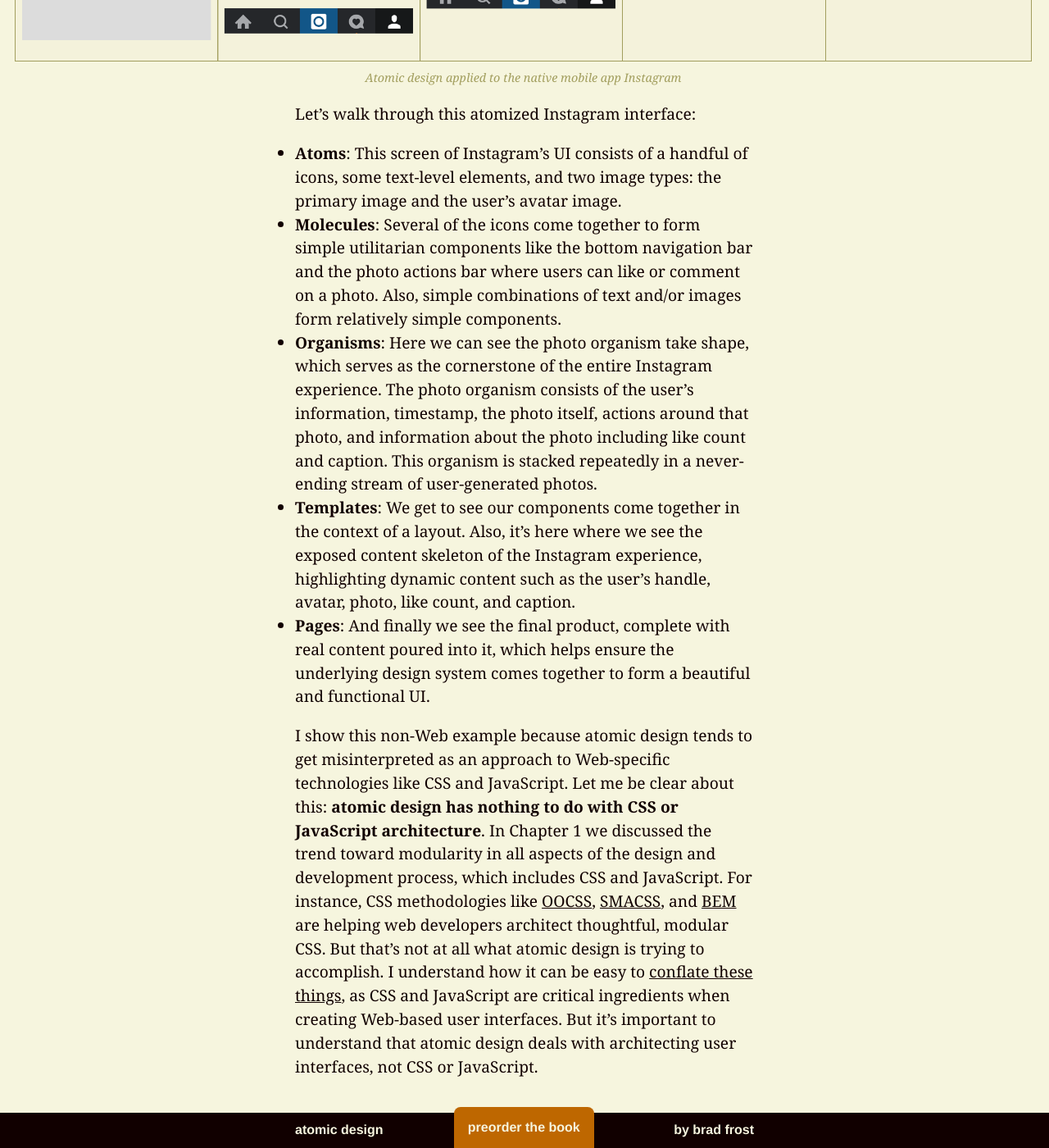
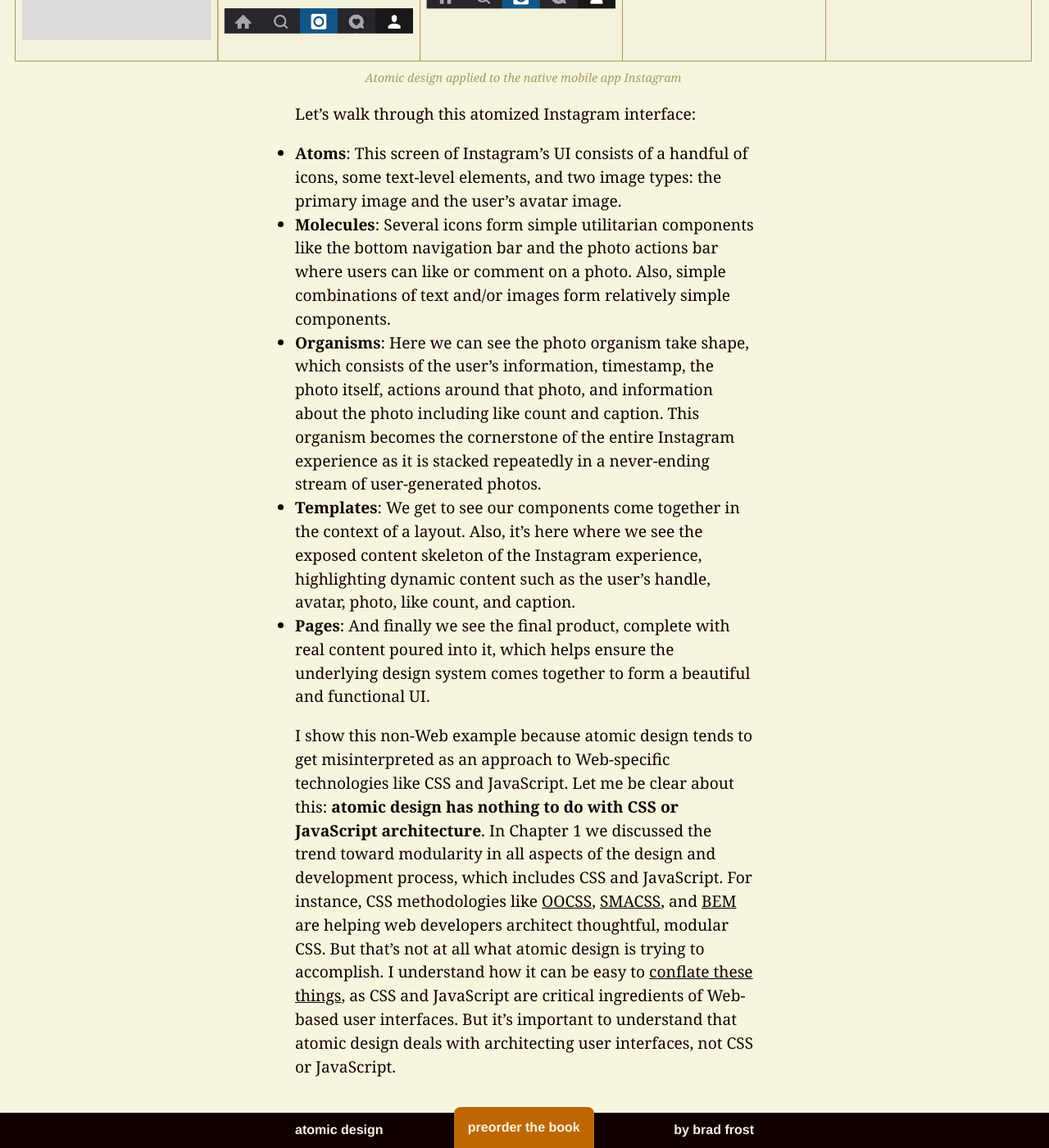
Before and after one commit to bradfrost/atomic-design, a Jekyll site: the page built from chapter-2.md, in a window 1280 px wide and 1400 px high, scrolled down 29342 px. Shown: the whole window at 82% size. Built offline with Jekyll 4.4.1, drawn with Linux system fonts in a browser that asks for light colours; some of the changed text lies outside the part shown.

Commit message:
Chapter 2 draft
Cleanup atomic design is for user interfaces section

```diff
--- a/chapter-2.md
+++ b/chapter-2.md
@@ -193,21 +193,21 @@ What's in a name? As mentioned earlier, modular design and development is nothin
 - Makes a distinction between simple components (molecules) and complex components (organisms)
 
 ## Atomic design is for user interfaces
-Atomic design is a concept born of the Web. After all, your lowly author is a web designer, which is mainly the reason this book primarily focuses on Web-based interfaces. But it's important to understand that **atomic design applies to all user interfaces, not just Web-based ones.**.
+Atomic design is a concept born of the Web. After all, your lowly author is a web designer, which is mainly the reason this book primarily focuses on Web-based interfaces. But it's important to understand that **atomic design applies to all user interfaces, not just Web-based ones.**
 
-You can apply the atomic design methodology to the user interface of any software–Microsoft Word, Keynote, Photoshop, whatever. As an example, let's apply atomic design to the native mobile app Instagram.
+You can apply the atomic design methodology to the user interface of any software: Microsoft Word, Keynote, Photoshop, your bank's ATM, whatever. To demonstrate, let's apply atomic design to the native mobile app Instagram.
 
 {% include figure.html src="../images/content/instagram-atomic.png" caption="Atomic design applied to the native mobile app Instagram" %}
 
 Let's walk through this atomized Instagram interface:
 
 - **Atoms**: This screen of Instagram's UI consists of a handful of icons, some text-level elements, and two image types: the primary image and the user's avatar image.
-- **Molecules**: Several of the icons come together to form simple utilitarian components like the bottom navigation bar and the photo actions bar where users can like or comment on a photo. Also, simple combinations of text and/or images form relatively simple components.
-- **Organisms**: Here we can see the photo organism take shape, which serves as the cornerstone of the entire Instagram experience. The photo organism consists of the user's information, timestamp, the photo itself, actions around that photo, and information about the photo including like count and caption. This organism is stacked repeatedly in a never-ending stream of user-generated photos.
+- **Molecules**: Several icons form simple utilitarian components like the bottom navigation bar and the photo actions bar where users can like or comment on a photo. Also, simple combinations of text and/or images form relatively simple components.
+- **Organisms**: Here we can see the photo organism take shape, which consists of the user's information, timestamp, the photo itself, actions around that photo, and information about the photo including like count and caption. This organism becomes the cornerstone of the entire Instagram experience as it is stacked repeatedly in a never-ending stream of user-generated photos.
 - **Templates**: We get to see our components come together in the context of a layout. Also, it's here where we see the exposed content skeleton of the Instagram experience, highlighting dynamic content such as the user's handle, avatar, photo, like count, and caption.
 - **Pages**: And finally we see the final product, complete with real content poured into it, which helps ensure the underlying design system comes together to form a beautiful and functional UI.
 
-I show this non-Web example because atomic design tends to get misinterpreted as an approach to Web-specific technologies like CSS and JavaScript. Let me be clear about this: **atomic design has nothing to do with CSS or JavaScript architecture**. In Chapter 1 we discussed the trend toward modularity in all aspects of the design and development process, which includes CSS and JavaScript. For instance, CSS methodologies like [OOCSS](http://oocss.org/), [SMACSS](https://smacss.com/), and [BEM](http://csswizardry.com/2013/01/mindbemding-getting-your-head-round-bem-syntax) are helping web developers architect thoughtful, modular CSS. But that's not at all what atomic design is trying to accomplish. I understand how it can be easy to [conflate these things](http://www.smashingmagazine.com/2013/08/02/other-interface-atomic-design-sass/), as CSS and JavaScript are critical ingredients when creating Web-based user interfaces. But it's important to understand that atomic design deals with architecting user interfaces, not CSS or JavaScript.
+I show this non-Web example because atomic design tends to get misinterpreted as an approach to Web-specific technologies like CSS and JavaScript. Let me be clear about this: **atomic design has nothing to do with CSS or JavaScript architecture**. In Chapter 1 we discussed the trend toward modularity in all aspects of the design and development process, which includes CSS and JavaScript. For instance, CSS methodologies like [OOCSS](http://oocss.org/), [SMACSS](https://smacss.com/), and [BEM](http://csswizardry.com/2013/01/mindbemding-getting-your-head-round-bem-syntax) are helping web developers architect thoughtful, modular CSS. But that's not at all what atomic design is trying to accomplish. I understand how it can be easy to [conflate these things](http://www.smashingmagazine.com/2013/08/02/other-interface-atomic-design-sass/), as CSS and JavaScript are critical ingredients of Web-based user interfaces. But it's important to understand that atomic design deals with architecting user interfaces, not CSS or JavaScript.
 
 ## Conclusion
 - Recap of the the atomic design methodology and its advantages
```
Also changed, not shown: 2 other files.
